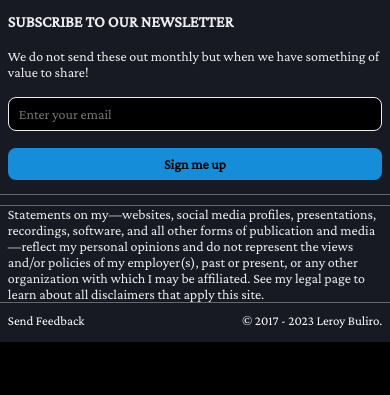
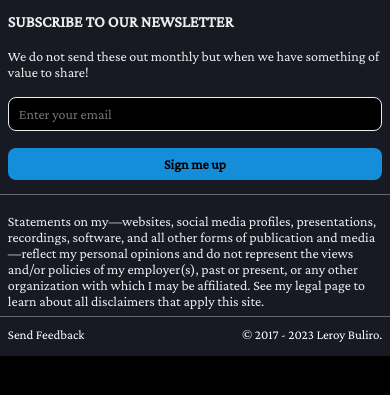
Before and after one commit to leroybuliro/personal_website, a Django app: page /logs/ in a window 390 px wide. Shown: the part 178-573 px from the top of the page. Run offline with Django 4.2, Linux system fonts and the light colour scheme; data comes from the database, SQL or seed files in the repository; data that the repository does not hold is empty; some libraries are stand-ins or nearby versions.

Commit message:
base css ux mod

```diff
--- a/core/static/core/base.css
+++ b/core/static/core/base.css
@@ -259,9 +259,8 @@ nav {
     display: flex;
     flex-direction: column;
     gap: 17px;
-    border-top: 1px #d6d6d669 solid;
     border-bottom: 1px #d6d6d669 solid;
-    padding: 0 2%;
+    padding: 2% 2%;
 }
 .disclaimers p {
     font-family: CrimsonPro;
@@ -335,7 +334,7 @@ nav {
         padding: 8px 10px;
     }
     .disclaimers {
-        padding: 0 2%;
+        padding: 2% 2%;
     }
 }
 @media screen and (max-width: 342px) {
```
